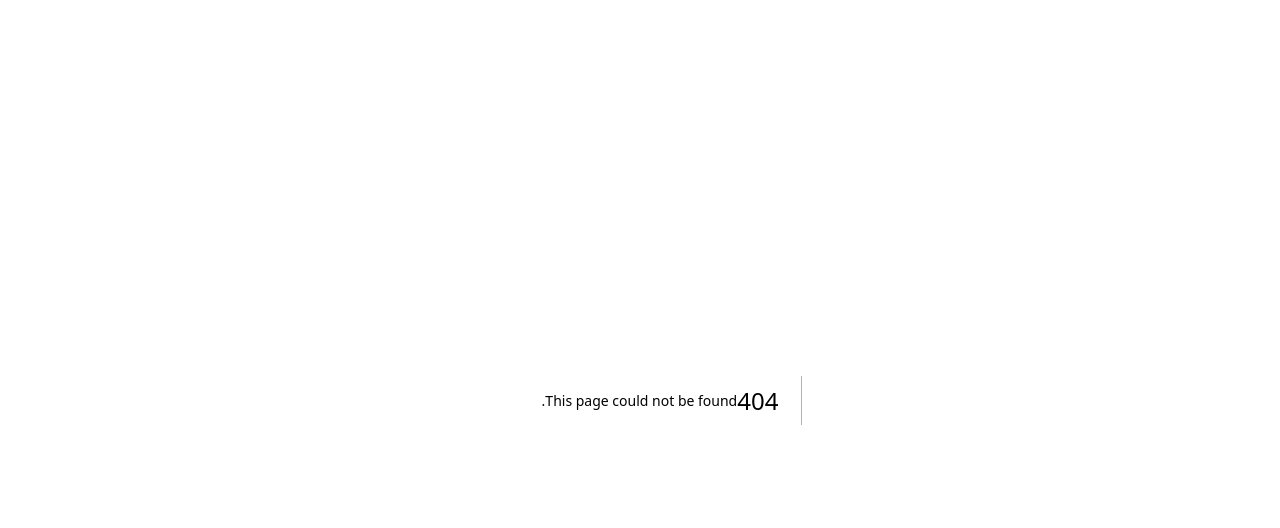
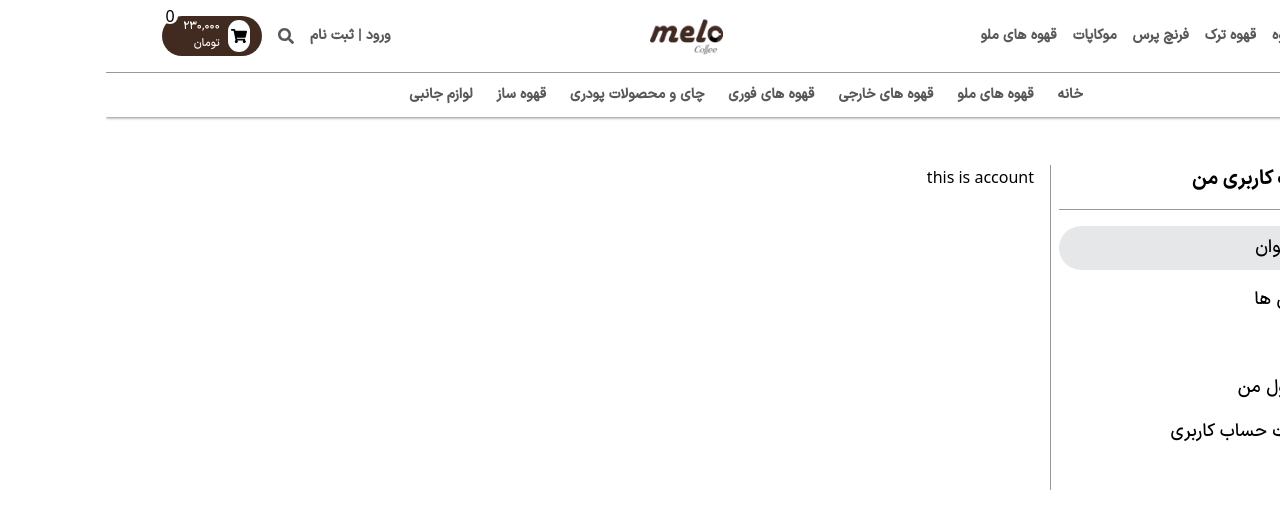
Before and after one commit to mohammadmehdidalvandii/mello-coffee, a Next.js app: page /PanelUser/Account in a window 1280 px wide. Before the commit this address had no page. Shown: the top 528 px of the page. Built offline with nearby package versions, Linux system fonts and the light colour scheme.

Commit message:
created page accout for panelUser

```diff
--- /dev/null
+++ b/src/app/PanelUser/Account/page.tsx
@@ -0,0 +1,12 @@
+import React from 'react';
+import Layout from '@/components/layout/UserPanelLayout';
+
+const page:React.FC = ()=>{
+  return (
+    <Layout>
+        this is account
+    </Layout>
+  )
+}
+
+export default page
--- a/src/components/module/Sidebar/Sidebar.tsx
+++ b/src/components/module/Sidebar/Sidebar.tsx
@@ -20,7 +20,7 @@ const Sidebar:React.FC =()=>{
                     <Link href='/PanelUser/MyWallet' className='block font-iranMedium text-lg'>کیف پول من</Link>
                 </li>
                 <li className="block mb-4">
-                    <Link href='' className='block font-iranMedium text-lg'>اطلاعات حساب کاربری</Link>
+                    <Link href='/PanelUser/Account' className='block font-iranMedium text-lg'>اطلاعات حساب کاربری</Link>
                 </li>
                 <li className="block mb-4">
                     <button className='black font-iranMedium text-lg duration-300 ease-linear hover:text-danger cursor-pointer'>خروج</button>
```
